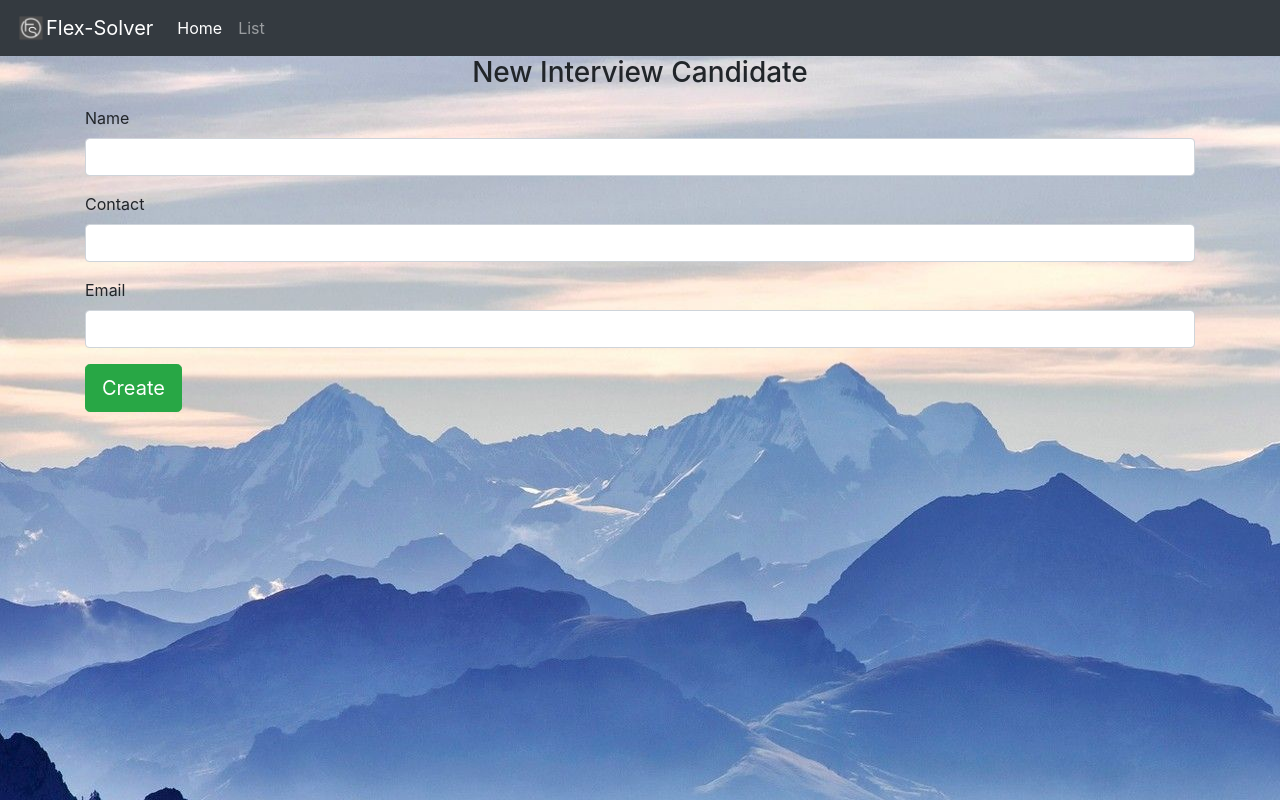
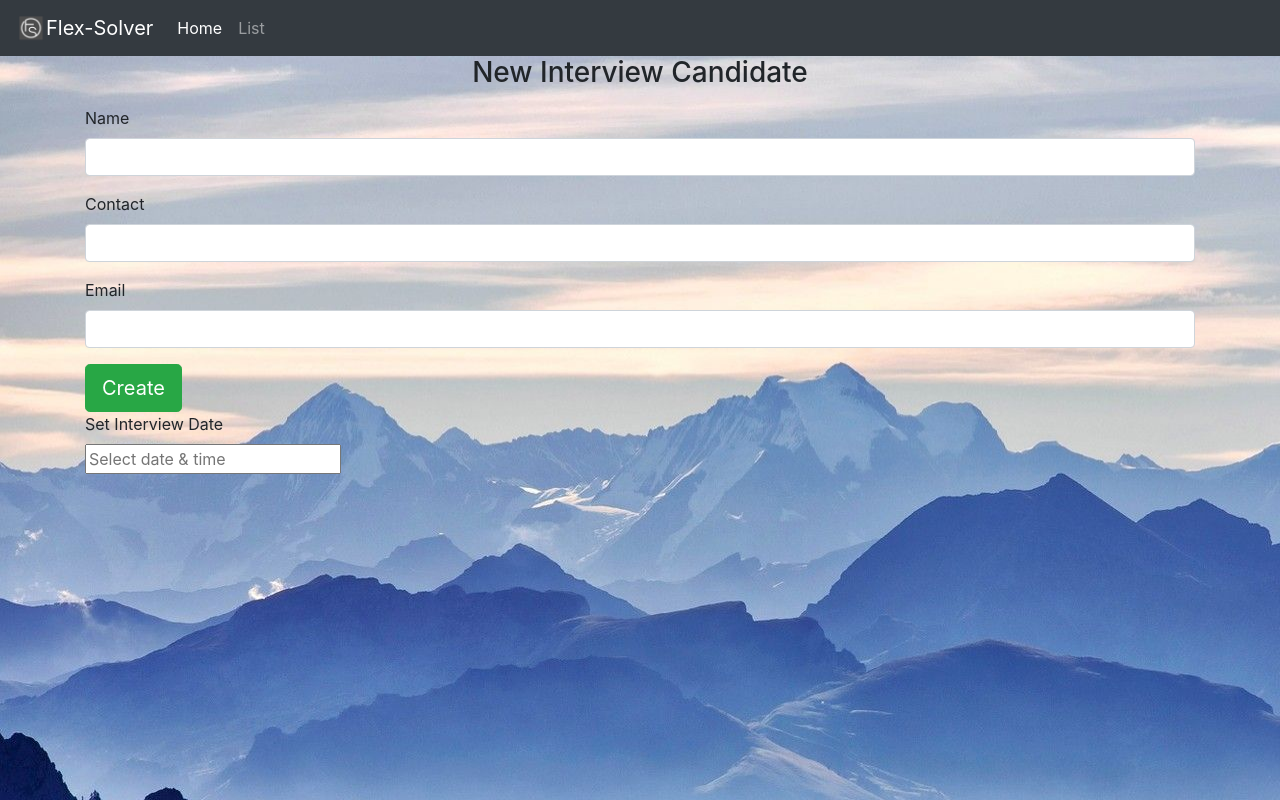
Before and after one commit to fahimasqalani/example-CRUD, an Angular app: page / in a window 1280 px wide. Built offline with nearby package versions, Linux system fonts and the light colour scheme.

Commit message:
add input date

```diff
--- a/src/app/candidate-create/candidate-create.component.html
+++ b/src/app/candidate-create/candidate-create.component.html
@@ -53,6 +53,16 @@
           </div>
         </div>
 
+        <div class="row">
+          <div class="col-sm-12 col-lg-3 col-xl-3">
+            <label>
+              Set Interview Date
+            </label>
+            <input
+              readonly placeholder="Select date & time" />
+          </div>
+        </div>
+
       </form>
     </div>
   </div>
```
Lines whose indentation alone changed are shown as unchanged.
